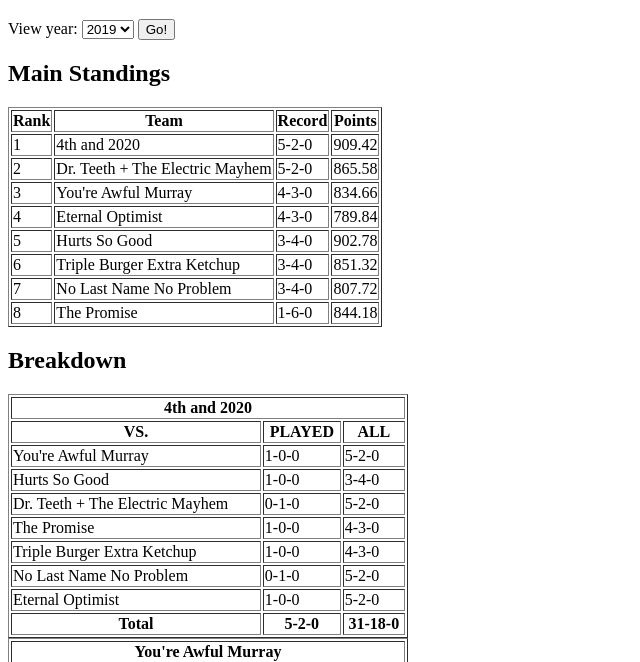
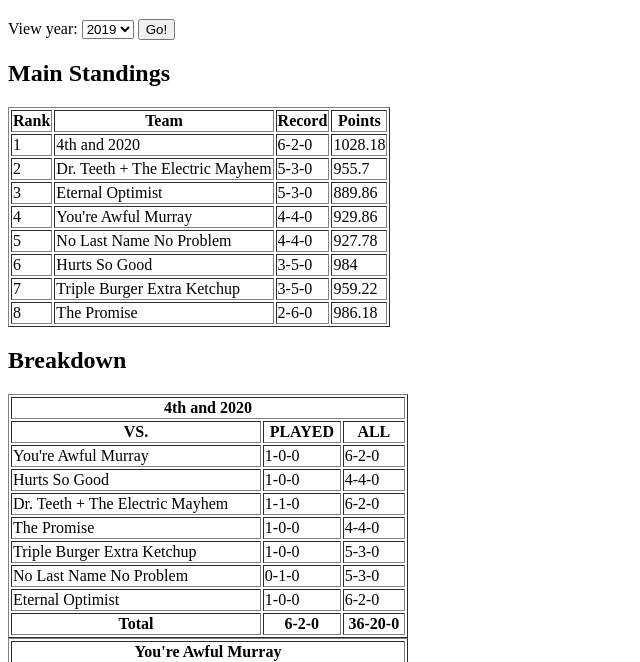
Before and after one commit to ericleich/fantasy-football-stats, a plain HTML site: page index.html in a window 1280 px wide. Shown: the part 98-760 px from the top of the page, without its empty margins (0-640 px from the left). Drawn offline with Linux system fonts and the light colour scheme.

Commit message:
Add week 8 scores and commented out season schedule

```diff
--- a/index.html
+++ b/index.html
@@ -64,7 +64,13 @@ let SCHEDULES = {
       "4": [[1, 5], [2, 4], [7, 8], [6, 3]],
       "5": [[5, 4], [8, 1], [3, 2], [6, 7]],
       "6": [[8, 5], [4, 3], [1, 6], [2, 7]],
-      "7": [[5, 3], [6, 8], [7, 4], [2, 1]]
+      "7": [[5, 3], [6, 8], [7, 4], [2, 1]],
+      "8": [[6, 5], [3, 7], [8, 2], [4, 1]],
+      //"9": [[5, 7], [2, 6], [1, 3], [4, 8]],
+      //"10": [[2, 5], [7, 1], [6, 4], [3, 8]],
+      //"11": [[5, 1], [4, 2], [8, 7], [3, 6]],
+      //"12": [[4, 5], [1, 8], [2, 3], [7, 6]],
+      //"13": [[5, 8], [3, 4], [6, 1], [7, 2]],
     }
   }
 };
@@ -81,7 +87,7 @@ let TEAMS = {
     },
     "2021": {
       "name": "4th and 2020",
-      "scores": [84.4, 151.26, 102.08, 133.94, 160.98, 140.38, 136.38]
+      "scores": [84.4, 151.26, 102.08, 133.94, 160.98, 140.38, 136.38, 118.76]
     }
   },
   "2": {
@@ -95,7 +101,7 @@ let TEAMS = {
     },
     "2021": {
       "name": "You're Awful Murray",
-      "scores": [110.2, 110.64, 127.48, 109.46, 143.54, 136.08, 97.26]
+      "scores": [110.2, 110.64, 127.48, 109.46, 143.54, 136.08, 97.26, 95.2]
     }
   },
    "3": {
@@ -105,7 +111,7 @@ let TEAMS = {
     },
     "2021": {
       "name": "Hurts So Good",
-      "scores": [111.48, 120.22, 149.54, 74.68, 177.72, 102.1, 167.04]
+      "scores": [111.48, 120.22, 149.54, 74.68, 177.72, 102.1, 167.04, 81.22]
     }
   },
   "4": {
@@ -119,7 +125,7 @@ let TEAMS = {
     },
     "2021": {
       "name": "Dr. Teeth + The Electric Mayhem",
-      "scores": [135.06, 110.3, 133.14, 97.72, 159.46, 103.16, 126.74]
+      "scores": [135.06, 110.3, 133.14, 97.72, 159.46, 103.16, 126.74, 90.12]
     }
   },
   "5" : {
@@ -133,7 +139,7 @@ let TEAMS = {
     },
     "2021": {
       "name": "The Promise",
-      "scores": [114.62, 119.18, 117.82, 89.32, 124.88, 164.9, 113.46]
+      "scores": [114.62, 119.18, 117.82, 89.32, 124.88, 164.9, 113.46, 142.0]
     }
   },
   "6" : {
@@ -147,7 +153,7 @@ let TEAMS = {
     },
     "2021": {
       "name": "Triple Burger Extra Ketchup",
-      "scores": [144.88, 105.32, 126.1, 134.12, 128.28, 126.78, 85.84]
+      "scores": [144.88, 105.32, 126.1, 134.12, 128.28, 126.78, 85.84, 107.9]
     }
   },
   "7" : {
@@ -161,7 +167,7 @@ let TEAMS = {
     },
     "2021": {
       "name": "No Last Name No Problem",
-      "scores": [137.0, 125.26, 113.72, 109.42, 105.9, 133.42, 83.0]
+      "scores": [137.0, 125.26, 113.72, 109.42, 105.9, 133.42, 83.0, 120.06]
     }
   },
   "8" : {
@@ -175,7 +181,7 @@ let TEAMS = {
     },
     "2021": {
       "name": "Eternal Optimist",
-      "scores": [127.36, 122.12, 102.02, 139.08, 96.52, 103.3, 99.44]
+      "scores": [127.36, 122.12, 102.02, 139.08, 96.52, 103.3, 99.44, 100.02]
     }
   },
   "9" : {
```
